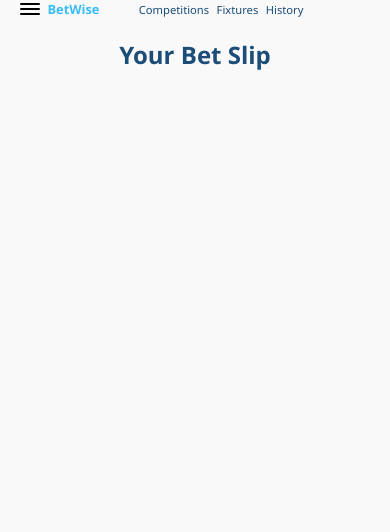
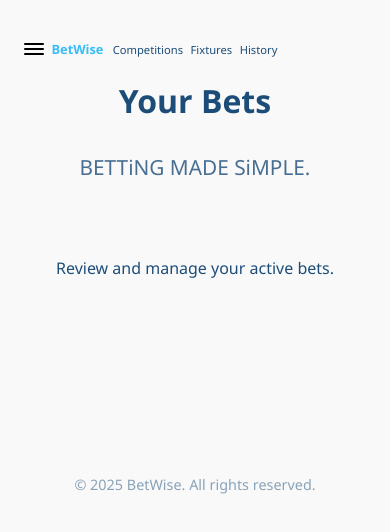
Before and after one commit to Betwise-Inc/BetWise, a React (Vite) app in the folder BetWise/: page /generate-betslip in a window 390 px wide. Shown: the top 532 px of the page. Built offline with nearby package versions, Linux system fonts and the light colour scheme; no server answers.

Commit message:
UI fixed

```diff
--- a/BetWise/src/App.tsx
+++ b/BetWise/src/App.tsx
@@ -14,7 +14,6 @@ function App(): JSX.Element {
       <Router>
         <Routes>
           <Route path="/" element={<LandingPage />} />
-
           <Route path="/Auth" element={<Auth />} />
           <Route path="/home" element={<HomePage />} />
           <Route path="/generate-betslip" element={<BetSlip />} />
--- a/BetWise/src/pages/Betslip.tsx
+++ b/BetWise/src/pages/Betslip.tsx
@@ -1,11 +1,36 @@
-import React from "react";
+import type { JSX } from "react";
+import "../styles/HomePage.css";
+import { useUser } from "../Hooks/UserContext";
+import LoadingDots from "./loading";
 import NavBar from "./Navbar";
-const BetSlip: React.FC = () => {
+import Footer from "./Footer";
+const BetSlip = (): JSX.Element => {
+  const { loading: isUserLoading } = useUser();
+
+  if (isUserLoading)
+    return (
+      <section className="loading">
+        <LoadingDots numDots={10} radius={60} speed={0.8} size={10} />
+      </section>
+    );
   return (
-    <div>
-      <NavBar />
-      <h2>Your Bet Slip</h2>
-    </div>
+    <main className="home-page">
+      <>
+        <NavBar />
+        <h1 className="title">Your Bets</h1>
+        <section className="heading-section">
+          <p className="subtitle">BETTiNG MADE SiMPLE.</p>
+        </section>
+        <section>
+          <p className="section-description">
+            Review and manage your active bets.
+          </p>
+        </section>
+      </>
+      <section>
+          <Footer />
+        </section>
+    </main>
   );
 };
 
--- /dev/null
+++ b/BetWise/src/pages/Footer.tsx
@@ -0,0 +1,11 @@
+import React from "react";
+
+const Footer: React.FC = () => {
+  return (
+    <footer className="footer">
+      © {new Date().getFullYear()} BetWise. All rights reserved.
+    </footer>
+  );
+};
+
+export default Footer;
--- a/BetWise/src/pages/HomePage.tsx
+++ b/BetWise/src/pages/HomePage.tsx
@@ -3,6 +3,7 @@ import "../styles/HomePage.css";
 import { useUser } from "../Hooks/UserContext";
 import LoadingDots from "./loading";
 import NavBar from "./Navbar";
+import Footer from "./Footer";
 
 const HomePage = (): JSX.Element => {
   const { loading: isUserLoading } = useUser();
@@ -26,10 +27,9 @@ const HomePage = (): JSX.Element => {
         <section className="history section" id="history">
           <h2 className="section-title">Prediction History</h2>
           <p className="history-subheading">View previous predictions.</p>
-
-          <footer className="footer">
-            © {new Date().getFullYear()} BetWise. All rights reserved.
-          </footer>
+        </section>
+        <section>
+          <Footer />
         </section>
       </>
     </main>
--- a/BetWise/src/pages/Menu.tsx
+++ b/BetWise/src/pages/Menu.tsx
@@ -3,6 +3,7 @@ import { auth } from "../../firebaseConfig";
 import { useNavigate } from "react-router-dom";
 import { useUser } from "../Hooks/UserContext";
 import "../styles/Menu.css";
+
 interface MenuProps {
   isOpen: boolean;
   onClose: () => void;
@@ -16,9 +17,15 @@ const Menu: React.FC<MenuProps> = ({ isOpen, onClose }) => {
     try {
       await auth.signOut();
       navigate("/");
+      onClose(); // Close menu after logout
     } catch (error) {
       console.error("Error signing out: ", error);
     }
+  };
+
+  const handleNavigationClick = (path: string) => {
+    navigate(path);
+    onClose(); // Close menu after navigation
   };
 
   const handleOverlayClick = (e: React.MouseEvent) => {
@@ -34,13 +41,13 @@ const Menu: React.FC<MenuProps> = ({ isOpen, onClose }) => {
       <section className="menu-left">
         <span className="nav-highlight">BetWise</span>
         <section className="menu-items">
-          <button onClick={() => navigate("/home")}>
+          <button onClick={() => handleNavigationClick("/home")}>
             <span className="menu-item-text">Prediction History</span>
           </button>
-          <button onClick={() => navigate("/insights")}>
+          <button onClick={() => handleNavigationClick("/insights")}>
             <span className="menu-item-text">View Insights</span>
           </button>
-          <button onClick={() => navigate("/generate-betslip")}>
+          <button onClick={() => handleNavigationClick("/generate-betslip")}>
             <span className="menu-item-text">Generate BetSlip</span>
           </button>
         </section>
--- a/BetWise/src/pages/View.tsx
+++ b/BetWise/src/pages/View.tsx
@@ -4,7 +4,7 @@ import "../styles/HomePage.css";
 import PredictionPage from "./predictions";
 import { useState, useRef } from "react";
 import { useUser } from "../Hooks/UserContext";
-
+import Footer from "./Footer";
 import NavBar from "./Navbar";
 import {
   getCompetitions,
@@ -135,6 +135,7 @@ const InsightsPage = (): JSX.Element => {
         <h1 className="title">
           View Insights.
         </h1>
+        <p className="subtitle">BETTiNG MADE SiMPLE.</p>
         <section className="league-section" id="competitions">
           <h2 className="section-title">Select Your League</h2>
           <section className="league-buttons">
@@ -325,10 +326,8 @@ const InsightsPage = (): JSX.Element => {
           )}
         </section>
 
-        <section className="history section" id="history">
-          <footer className="footer">
-            © {new Date().getFullYear()} BetWise. All rights reserved.
-          </footer>
+        <section>
+          <Footer />
         </section>
       </>
       {showRoundPopup && activeLeague && (
--- /dev/null
+++ b/BetWise/src/styles/Footer.css
@@ -0,0 +1,38 @@
+.footer {
+  width: 100%;
+  background-color: #1C4D78;
+  display: flex;
+  flex-direction: column;
+  align-items: center;
+  padding: 15px 0;
+  z-index: 1000;
+  margin-top: 20%;
+}
+
+.con-title {
+  font-size: 25px;
+  font-weight: bold;
+  margin: 0 0 10px 0;
+  color: black;
+}
+
+.contacts {
+  font-size: 15px;
+  font-weight: 600;
+  list-style: none;
+  padding: 0;
+  margin: 0;
+}
+
+.contacts li {
+  margin-bottom: 10%;
+}
+
+.contacts a {
+  color: white;
+  text-decoration: none;
+}
+
+.contacts a:hover {
+  text-decoration: underline;
+}
--- a/BetWise/src/styles/Menu.css
+++ b/BetWise/src/styles/Menu.css
@@ -18,6 +18,7 @@
   flex-direction: column;
   padding: 0;
   box-shadow: 2px 0 10px rgba(0, 0, 0, 0.3);
+  overflow-y: auto; /* Allow scrolling if content is too tall */
 }
 
 /* Right side - Transparent overlay (click to close) */
@@ -37,6 +38,7 @@
   padding: 30px 25px 20px 25px;
   border-bottom: 1px solid rgba(255, 255, 255, 0.3);
   margin-bottom: 0;
+  flex-shrink: 0; /* Prevent shrinking */
 }
 
 /* Menu items container */
@@ -45,6 +47,7 @@
   display: flex;
   flex-direction: column;
   padding: 20px 0;
+  min-height: 0; /* Allow shrinking when needed */
 }
 
 /* Menu item buttons */
@@ -56,6 +59,7 @@
   cursor: pointer;
   transition: background-color 0.3s ease;
   text-align: left;
+  flex-shrink: 0; /* Prevent buttons from shrinking */
 }
 
 .menu-items button:hover {
@@ -78,6 +82,8 @@
 .menu-footer {
   padding: 20px 25px 30px 25px;
   border-top: 1px solid rgba(255, 255, 255, 0.3);
+  flex-shrink: 0; /* Prevent shrinking - always visible */
+  margin-top: auto; /* Push to bottom */
 }
 
 /* User profile text */
@@ -123,15 +129,24 @@
 
   .menu .nav-highlight {
     font-size: 1.5rem;
-    padding: 25px 20px 18px 20px;
+    padding: 20px 20px 15px 20px; /* Reduced padding */
+  }
+
+  .menu-items {
+    padding: 15px 0; /* Reduced padding */
   }
 
   .menu-items button {
-    padding: 16px 20px;
+    padding: 14px 20px; /* Reduced padding */
   }
 
   .menu-footer {
-    padding: 18px 20px 25px 20px;
+    padding: 15px 20px 20px 20px; /* Reduced padding */
+  }
+
+  .user-profile {
+    font-size: 0.85rem;
+    margin-bottom: 12px;
   }
 }
 
@@ -142,9 +157,72 @@
 
   .menu .nav-highlight {
     font-size: 1.3rem;
+    padding: 18px 18px 12px 18px; /* Further reduced */
+  }
+
+  .menu-items {
+    padding: 12px 0;
+  }
+
+  .menu-items button {
+    padding: 12px 18px;
+  }
+
+  .menu-footer {
+    padding: 12px 18px 18px 18px;
   }
 
   .menu-item-text {
     font-size: 0.9rem;
   }
+
+  .user-profile {
+    font-size: 0.8rem;
+    margin-bottom: 10px;
+  }
 }
+
+/* Specific tablet height adjustments */
+@media (max-width: 1024px) and (max-height: 768px) {
+  .menu .nav-highlight {
+    padding: 15px 25px 10px 25px;
+    font-size: 1.4rem;
+  }
+
+  .menu-items {
+    padding: 10px 0;
+  }
+
+  .menu-items button {
+    padding: 12px 25px;
+  }
+
+  .menu-footer {
+    padding: 12px 25px 15px 25px;
+  }
+}
+
+/* Extra short screens */
+@media (max-height: 600px) {
+  .menu .nav-highlight {
+    padding: 10px 25px 8px 25px;
+    font-size: 1.2rem;
+  }
+
+  .menu-items {
+    padding: 8px 0;
+  }
+
+  .menu-items button {
+    padding: 10px 25px;
+  }
+
+  .menu-footer {
+    padding: 8px 25px 12px 25px;
+  }
+
+  .user-profile {
+    font-size: 0.8rem;
+    margin-bottom: 8px;
+  }
+}
--- a/BetWise/src/styles/Nav.css
+++ b/BetWise/src/styles/Nav.css
@@ -14,9 +14,11 @@
 }
 
 .navbar-left {
-  margin-left: 5%;
+  margin-left: 0; /* Changed from 5% to 0 to be at very end */
+  padding-left: 2%; /* Add some padding for visual breathing room */
   display: flex;
   align-items: center;
+  flex: 0 0 auto; /* Don't grow or shrink */
 }
 
 .nav-highlight {
@@ -27,11 +29,12 @@
 }
 
 .navbar-links {
-  margin-left: 20%;
+  position: absolute; /* Position absolutely to center perfectly */
+  left: 50%;
+  transform: translateX(-50%); /* Center horizontally */
   display: flex;
   gap: 15%;
   justify-content: center;
-  flex: 1;
 }
 
 .navbar-links a {
@@ -43,10 +46,11 @@
 }
 
 .navbar-right {
-  flex: 1;
+  flex: 0 0 auto; /* Don't grow or shrink */
   display: flex;
   justify-content: flex-end;
   align-items: center;
+  padding-right: 2%; /* Add some padding for symmetry */
 }
 
 /* Hamburger Menu Styles */
@@ -91,18 +95,20 @@
 /* Tablet (max-width: 1024px) */
 @media (max-width: 1024px) {
   .navbar-links {
-    margin-left: 15%;
+    position: absolute;
+    left: 50%;
+    transform: translateX(-50%);
     display: flex;
     gap: 15px;
     justify-content: center;
-    flex: 1;
   }
 }
 
 /* Mobile (max-width: 600px) */
 @media (max-width: 600px) {
   .navbar-left {
-    margin-left: 5%;
+    margin-left: 0;
+    padding-left: 1%;
     display: flex;
     align-items: center;
   }
@@ -115,11 +121,12 @@
   }
 
   .navbar-links {
-    margin-left: 12%;
+    position: absolute;
+    left: 50%;
+    transform: translateX(-50%);
     display: flex;
     gap: 5%;
     justify-content: center;
-    flex: 1;
   }
 
   .navbar-links a {
@@ -135,4 +142,8 @@
     height: 15px;
     margin-right: 8px;
   }
+
+  .navbar-right {
+    padding-right: 1%;
+  }
 }
```
